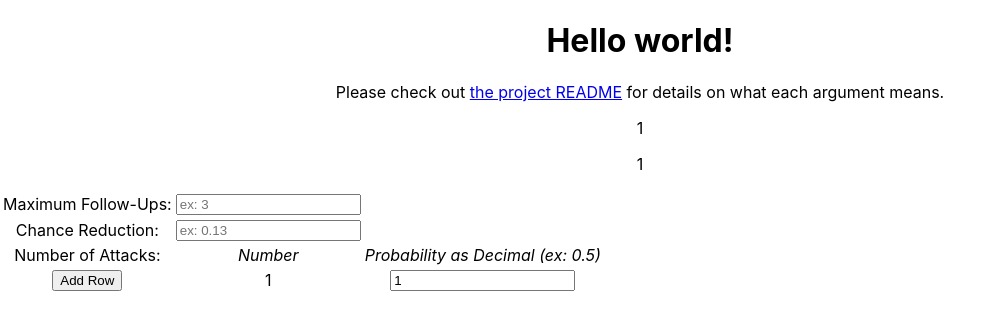
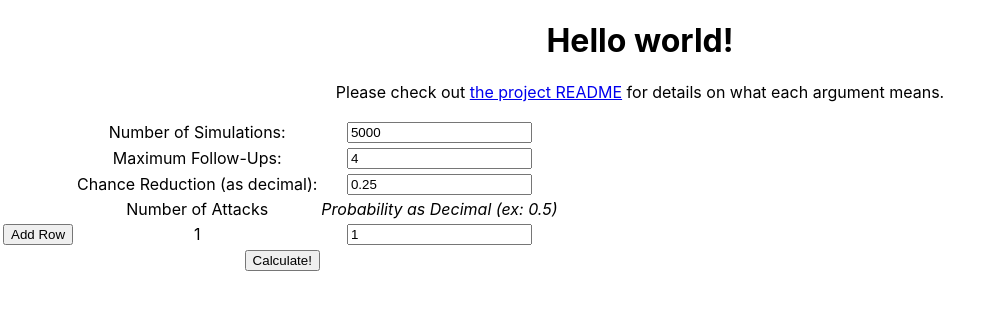
Before and after one commit to aturfah/eo-chaser-calc, a React (Create React App) app: page / in a window 1280 px wide. Shown: the top 330 px of the page, without its empty margins (0-1003 px from the left). Built offline with nearby package versions, Linux system fonts and the light colour scheme.

Commit message:
Get all the variables in place

```diff
--- a/src/App.js
+++ b/src/App.js
@@ -5,9 +5,23 @@ class App extends Component {
   constructor() {
     super();
     this.state = {
+      numSimul: 5000,
+      maxFollowUp: 4,
+      chanceReduction: 0.25,
       numAttacks: 1,
-      attackProbability: [1]
+      attackProbability: [1],
+      running: false
     }
+  }
+
+  modifyOtherStateVariable(tgtVar, value) {
+    if (value === '') {
+      value = 0;
+    }
+
+    const newState = this.state;
+    newState[tgtVar] = value;
+    this.setState(newState);
   }
 
   addAttack() {
@@ -67,8 +81,8 @@ class App extends Component {
   buildNumAttacksDropdownRows() {
     const output = []
     output.push(<tr>
-      <td><label>Number of Attacks:</label></td>
-      <td><i>Number</i></td>
+      <td></td>
+      <td><label>Number of Attacks</label></td>
       <td><i>Probability as Decimal (ex: 0.5)</i></td>
     </tr>)
     output.push(<tr>
@@ -99,26 +113,75 @@ class App extends Component {
     return output;
   }
 
+  runSimulation() {
+    // Disable
+    this.setState({running: true})
+
+    // Validate Num Simulations
+    const numSimul = parseInt(Number(this.state.numSimul));
+    if (isNaN(numSimul)) {
+      this.setState({running: false});
+      alert("Invalid Parameter: Number of Simulations")
+      return;
+    }
+
+    // Validate Max. Follow-ups
+    const maxFollowUp = parseInt(Number(this.state.maxFollowUp));
+    if (isNaN(maxFollowUp)) {
+      this.setState({running: false});
+      alert("Invalid Parameter: Maximum Follow-ups")
+      return;
+    }
+
+    // Validate Reduction Chance
+    const chanceReduction = parseFloat(Number(this.state.chanceReduction));
+    if (isNaN(chanceReduction)) {
+      this.setState({running: false});
+      alert("Invalid Parameter: Chance Reduction")
+      return;
+    }
+
+
+
+    this.setState({running: false});
+  }
+
   render() {
     return (
       <div className="App">
         <h1>Hello world!</h1>
         <p>Please check out <a href="https://github.com/aturfah/eo-chaser-calc#readme">the project README</a> for details on what each argument means.</p>
-        <p>{this.state.numAttacks}</p>
-        <p>{this.state.attackProbability}</p>
-        <table>
+        <table className='param-table'>
           <tr>
-            <td><label>Maximum Follow-Ups:</label></td>
-            <td><input placeholder='ex: 3' /></td>
+            <td></td>
+            <td><label>Number of Simulations:</label></td>
+            <td><input value={this.state.numSimul}
+                 onChange={e => this.modifyOtherStateVariable('numSimul', e.target.value)} /></td>
             <td></td>
           </tr>
           <tr>
-            <td><label>Chance Reduction:</label></td>
-            <td><input placeholder='ex: 0.13' /></td>
+            <td></td>
+            <td><label>Maximum Follow-Ups:</label></td>
+            <td><input value={this.state.maxFollowUp}
+                       onChange={e => this.modifyOtherStateVariable('maxFollowUp', e.target.value)} /></td>
+            <td></td>
+          </tr>
+          <tr>
+            <td></td>
+            <td><label>Chance Reduction (as decimal):</label></td>
+            <td><input value={this.state.chanceReduction}
+                       onChange={e => this.modifyOtherStateVariable('chanceReduction', e.target.value)} /></td>
             <td></td>
           </tr>
           {this.buildNumAttacksDropdownRows()}
+          <tr>
+            <td colSpan={4}>
+              {(this.state.running ? <button disabled>Calculate!</button> :
+                                    <button onClick={() => this.runSimulation()}>Calculate!</button>)}
+            </td>
+          </tr>
         </table>
+
       </div>
     );
   }
```
